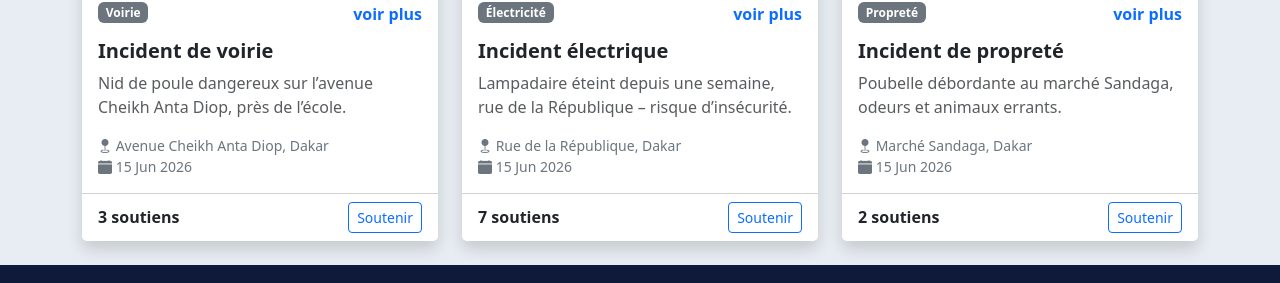
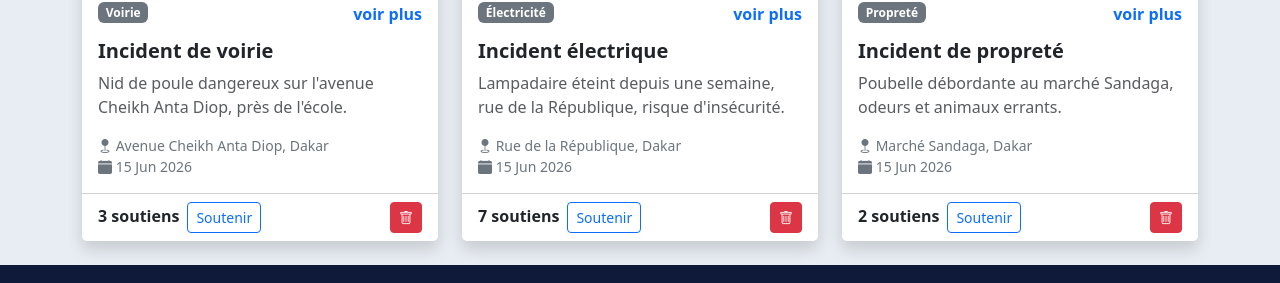
Before and after one commit to Dadowatt/Civic-Tech, an Angular app: page / in a window 1280 px wide. Shown: the part 583-866 px from the top of the page. Built offline with nearby package versions, Linux system fonts and the light colour scheme.

Commit message:
feat: ajout de la suppression d'une card et la soumisison du formulaire

```diff
--- a/src/app/components/incident-card/incident-card.html
+++ b/src/app/components/incident-card/incident-card.html
@@ -1,3 +1,4 @@
+
 <div class="card h-100 shadow border-0">
 
   <img src="https://picsum.photos/600/400" class="card-img-top incident-image" alt="incident">
@@ -21,7 +22,11 @@
   </div>
 
   <div class="card-footer bg-white d-flex justify-content-between align-items-center">
-    <span class="fw-bold">{{ incident.supports }} soutiens</span>
+    <div>
+        <span class="fw-bold me-2">{{ incident.supports }} soutiens</span>
     <button class="btn btn-outline-primary btn-sm">Soutenir</button>
+    </div>
+    <div>
+        <button class="btn btn-danger btn-sm" (click)="deleteIncident()"><i class="bi bi-trash"></i></button></div>
   </div>
 </div>
--- a/src/app/components/incident-card/incident-card.ts
+++ b/src/app/components/incident-card/incident-card.ts
@@ -1,7 +1,9 @@
 import { Component, Input} from '@angular/core';
 import { IncidentInterface } from '../../models/incident.interface';
+
 import { RouterLink } from "@angular/router";
 import { CommonModule } from '@angular/common';
+import { IncidentService } from '../../services/incident.service';
 
 @Component({
   selector: 'app-incident-card',
@@ -13,4 +15,14 @@ import { CommonModule } from '@angular/common';
 export class IncidentCard {
 @Input() incident!: IncidentInterface;
 
+  constructor(
+    private incidentService: IncidentService
+  ){}
+  deleteIncident(){
+    this.incidentService.deleteIncident(
+      this.incident.id
+    );
+
+  }
+
 }
--- a/src/app/pages/incident-form/incident-form.ts
+++ b/src/app/pages/incident-form/incident-form.ts
@@ -1,7 +1,8 @@
 import { Component } from '@angular/core';
 import { FormControl, FormGroup, ReactiveFormsModule, Validators } from '@angular/forms';
-import { Navbar } from "../../components/navbar/navbar";
-import { RouterLink } from "@angular/router";
+import { IncidentService } from '../../services/incident.service';
+import { Router } from '@angular/router';
+
 
 @Component({
   selector: 'app-incident-form',
@@ -9,34 +10,40 @@ import { RouterLink } from "@angular/router";
   templateUrl: './incident-form.html',
   styleUrl: './incident-form.css',
 })
+
 export class IncidentForm {
+
+  constructor(private incidentService: IncidentService,  private router: Router) {}
+
   form = new FormGroup({
     titre: new FormControl('', Validators.required),
     categorie: new FormControl('', Validators.required),
     localisation: new FormControl('', Validators.required),
-    description: new FormControl('', [Validators.required, Validators.minLength(20)]),
+    description: new FormControl('', [
+      Validators.required,
+      Validators.minLength(20)
+    ]),
     image: new FormControl(null)
   });
 
   onSubmit(){
+
     if (this.form.invalid){
       this.form.markAllAsTouched();
       return;
     }
 
     const newIncident = {
-      id: Date.now(),
       titre: this.form.value.titre || '',
-      categorie: this.form.value.categorie || '',
+      categorie: this.form.value.categorie as any,
       localisation: this.form.value.localisation || '',
       description: this.form.value.description || '',
-      image: this.form.value.image || null,
-      supports: 0,
-      date: new Date()
+      image: this.form.value.image || '',
     };
-    console.log('Incident créé :', newIncident);
 
+    this.incidentService.addIncident(newIncident);
     this.form.reset();
+    this.router.navigate(['/']);
   }
 
 }
--- a/src/app/pages/incident-list/incident-list.ts
+++ b/src/app/pages/incident-list/incident-list.ts
@@ -2,7 +2,6 @@ import { Component } from '@angular/core';
 import { IncidentInterface } from '../../models/incident.interface';
 import { IncidentService } from '../../services/incident.service';
 import { IncidentCard } from "../../components/incident-card/incident-card";
-import { Navbar } from "../../components/navbar/navbar";
 import { CommonModule } from '@angular/common';
 
 
@@ -19,6 +18,7 @@ export class IncidentList {
 
  ngOnInit(){
     this.incidentService.getIncidents().subscribe(data => {
+      console.log("Liste reçue :", data);
       this.incidents = data;
     })
   }
--- a/src/app/services/incident.service.ts
+++ b/src/app/services/incident.service.ts
@@ -14,7 +14,7 @@ export class IncidentService  {
       id: 1,
       titre: 'Incident de voirie',
       categorie: 'Voirie',
-      description: 'Nid de poule dangereux sur l’avenue Cheikh Anta Diop, près de l’école.',
+      description: "Nid de poule dangereux sur l'avenue Cheikh Anta Diop, près de l'école.",
       localisation: 'Avenue Cheikh Anta Diop, Dakar',
       image: '',
       date: new Date(),
@@ -24,7 +24,7 @@ export class IncidentService  {
       id: 2,
       titre: 'Incident électrique',
       categorie: 'Électricité',
-      description: 'Lampadaire éteint depuis une semaine, rue de la République – risque d’insécurité.',
+      description: "Lampadaire éteint depuis une semaine, rue de la République, risque d'insécurité.",
       localisation: 'Rue de la République, Dakar',
       image: '',
       date: new Date(),
@@ -95,6 +95,7 @@ private saveToLocalStorage(): void {
     this.saveToLocalStorage();
   }
 
+
   // Incrémenter le compteur de soutiens pour un incident
   supportIncident(id: number): void {
     const current = this.incidentsSubject.getValue();
@@ -116,4 +117,13 @@ private saveToLocalStorage(): void {
       this.saveToLocalStorage();
     }
   }
+
+  deleteIncident(id: number): void {
+  const current = this.incidentsSubject.getValue();
+  const updated = current.filter(
+    incident => incident.id !== id
+  );
+  this.incidentsSubject.next(updated);
+  this.saveToLocalStorage();
 }
+}
```
